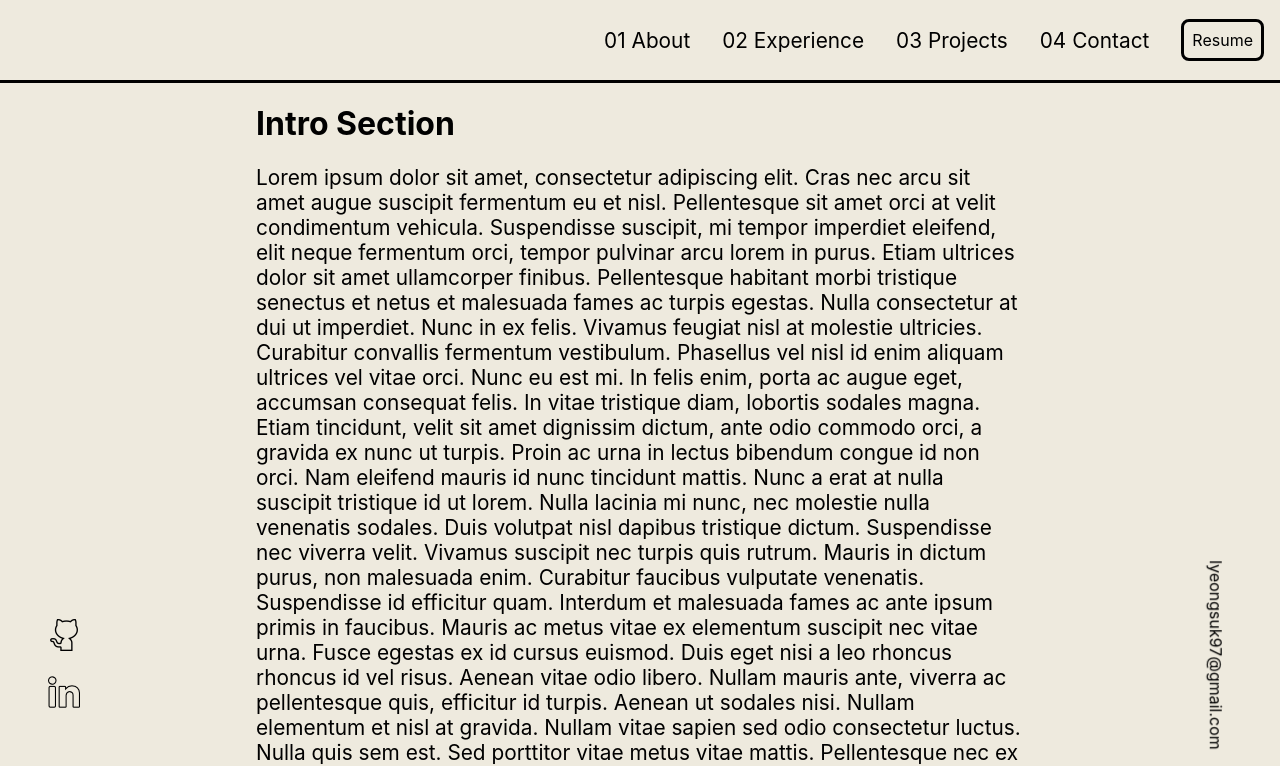
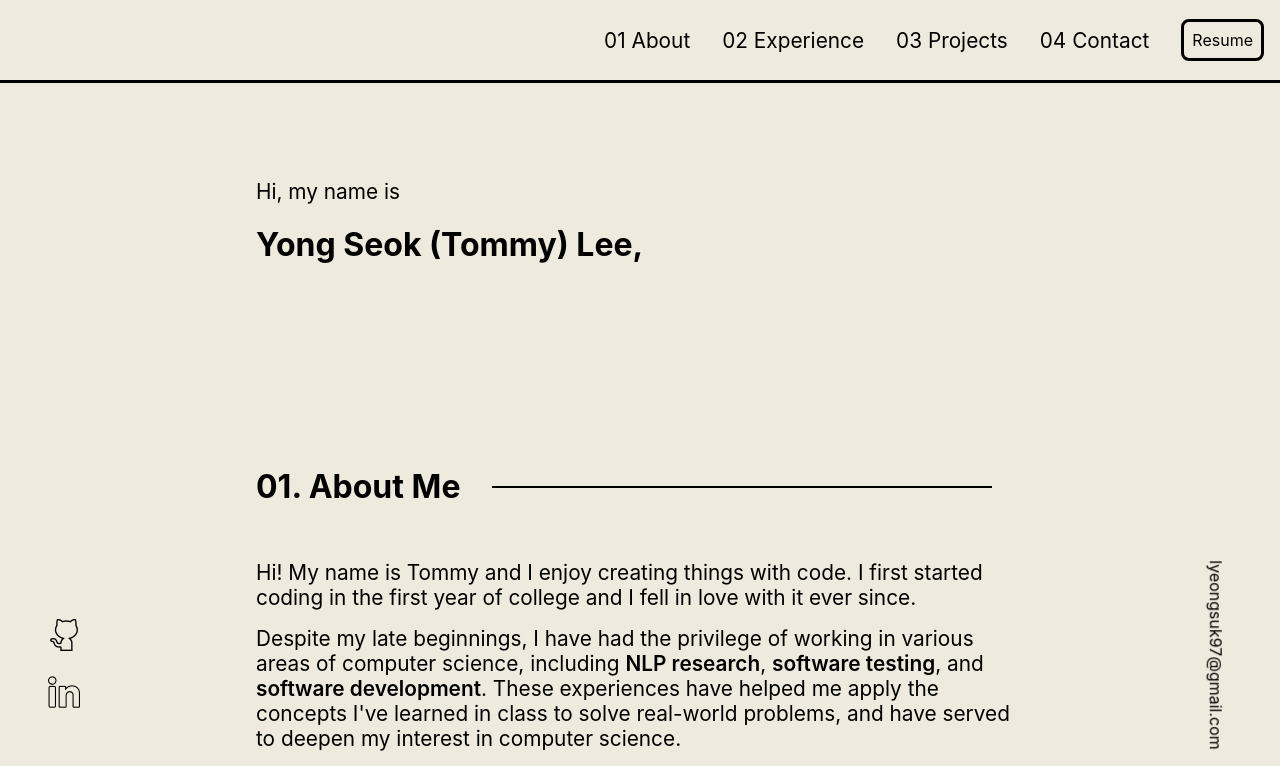
Before and after one commit to lysmm203/personal-portfolio, a React (Create React App) app: page / in a window 1280 px wide. Shown: the top 766 px of the page. Built offline with nearby package versions, Linux system fonts and the light colour scheme.

Commit message:
add the text parts of the intro. add animation later

```diff
--- a/src/components/intro.js
+++ b/src/components/intro.js
@@ -1,22 +1,27 @@
-
+import { useState, useEffect } from "react";
 
 export default function Intro(){
 
-    return (
-        <div>
-            <h1>Intro Section</h1>
-            <p>
-                Lorem ipsum dolor sit amet, consectetur adipiscing elit. Cras nec arcu sit amet augue suscipit fermentum eu et nisl. Pellentesque sit amet orci at velit condimentum vehicula. Suspendisse suscipit, mi tempor imperdiet eleifend, elit neque fermentum orci, tempor pulvinar arcu lorem in purus. Etiam ultrices dolor sit amet ullamcorper finibus. Pellentesque habitant morbi tristique senectus et netus et malesuada fames ac turpis egestas. Nulla consectetur at dui ut imperdiet. Nunc in ex felis. Vivamus feugiat nisl at molestie ultricies. Curabitur convallis fermentum vestibulum. Phasellus vel nisl id enim aliquam ultrices vel vitae orci. Nunc eu est mi. In felis enim, porta ac augue eget, accumsan consequat felis.
+    // const [console]
+    let consoleText = ["Coder", "XAI Enthusiast", "Problem Solver"]
 
-                In vitae tristique diam, lobortis sodales magna. Etiam tincidunt, velit sit amet dignissim dictum, ante odio commodo orci, a gravida ex nunc ut turpis. Proin ac urna in lectus bibendum congue id non orci. Nam eleifend mauris id nunc tincidunt mattis. Nunc a erat at nulla suscipit tristique id ut lorem. Nulla lacinia mi nunc, nec molestie nulla venenatis sodales. Duis volutpat nisl dapibus tristique dictum. Suspendisse nec viverra velit. Vivamus suscipit nec turpis quis rutrum. Mauris in dictum purus, non malesuada enim. Curabitur faucibus vulputate venenatis. Suspendisse id efficitur quam. Interdum et malesuada fames ac ante ipsum primis in faucibus. Mauris ac metus vitae ex elementum suscipit nec vitae urna. Fusce egestas ex id cursus euismod.
-
-                Duis eget nisi a leo rhoncus rhoncus id vel risus. Aenean vitae odio libero. Nullam mauris ante, viverra ac pellentesque quis, efficitur id turpis. Aenean ut sodales nisi. Nullam elementum et nisl at gravida. Nullam vitae sapien sed odio consectetur luctus. Nulla quis sem est. Sed porttitor vitae metus vitae mattis. Pellentesque nec ex ultricies eros congue pellentesque. Praesent sagittis mi odio, ac fermentum diam consectetur non. Aenean eleifend urna in vestibulum egestas. Praesent dignissim turpis nec mauris vehicula, sed sollicitudin leo vestibulum. Cras molestie euismod varius. Curabitur mollis vulputate suscipit.
-
-                Morbi eget risus est. Vestibulum ante ipsum primis in faucibus orci luctus et ultrices posuere cubilia curae; Integer lobortis lectus ac enim lacinia gravida. Suspendisse non elementum diam. Ut erat tellus, dictum nec nibh id, luctus condimentum lectus. Pellentesque ac enim magna. Nam vel efficitur ex, nec ornare lacus. Phasellus ut urna sed lorem vulputate sollicitudin eu at augue. Mauris interdum, odio at pulvinar eleifend, lacus dui aliquam ex, sed finibus sapien urna sit amet lorem. Orci varius natoque penatibus et magnis dis parturient montes, nascetur ridiculus mus. Donec vel est vehicula, egestas nisl et, luctus nisi. Sed dapibus tellus a velit eleifend fringilla. Ut leo augue, mattis a blandit a, tristique sed mi. Aenean tincidunt nunc a porta molestie. Sed nunc quam, porttitor a commodo sed, commodo tincidunt enim. Quisque ultrices, sem et molestie condimentum, purus purus pellentesque tortor, in ultrices velit lorem tempor metus.
+    useEffect(() => {
+        var textToType = document.getElementById("console-text")
 
 
+
+    }, [])
+
+
+    return (
+        <div className={"section"}>
+            <p>
+                Hi, my name is
             </p>
+            <h1>Yong Seok (Tommy) Lee,</h1>
+            <div id={"console-text"} >
+
+            </div>
         </div>
     )
-
 }
```
